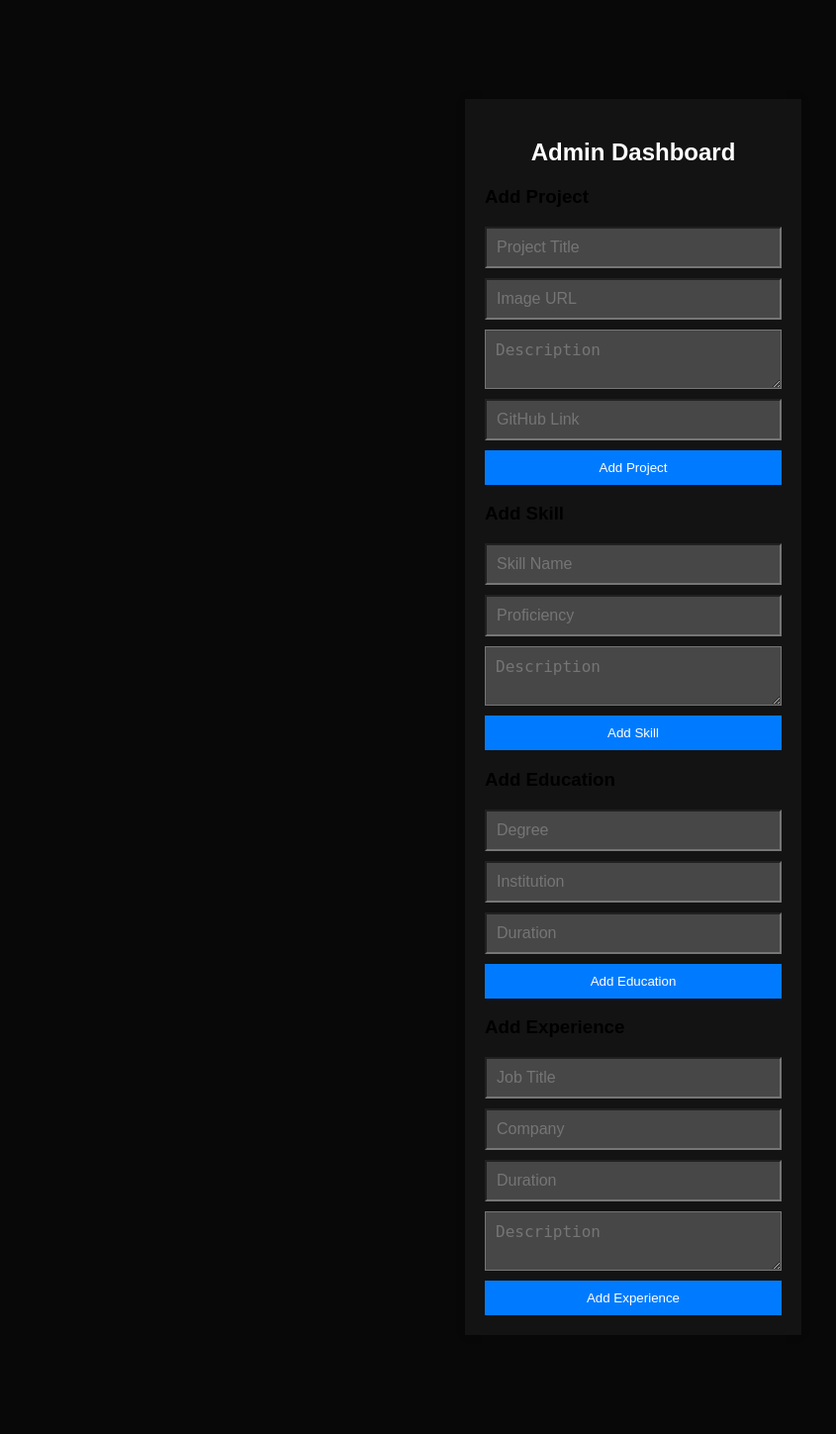
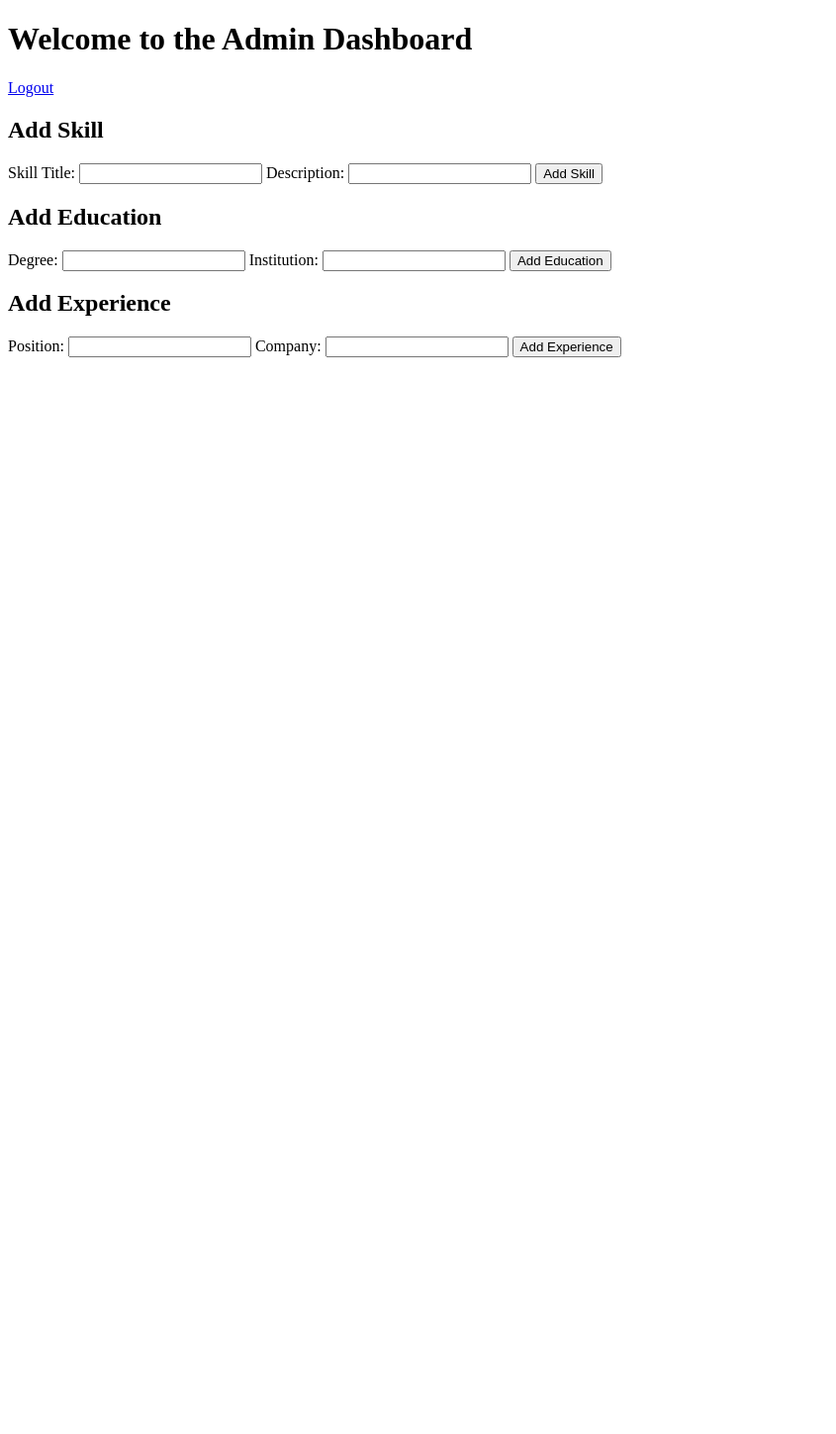
Before and after one commit to theodorostaloumtzis/portfolio_website, a Flask app: template templates/dashboard.html in a window 1280 px wide. Shown: the whole page at 99% size, without its empty margins (0-845 px from the left). After the commit the page ends 361 px from the top, so only its background shows below. Run offline with Flask 3, Linux system fonts and the light colour scheme; the template is opened without the code that fills it, so the values that code supplies are empty.

Commit message:
Update dashboard.html

```diff
--- a/templates/dashboard.html
+++ b/templates/dashboard.html
@@ -2,61 +2,76 @@
 <html lang="en">
 <head>
     <meta charset="UTF-8">
+    <meta name="viewport" content="width=device-width, initial-scale=1.0">
     <title>Admin Dashboard</title>
-    <link rel="stylesheet" href="{{ url_for('static', filename='css/style1.css') }}">
 </head>
 <body>
-    <div class="dashboard-container">
+    <h1>Welcome to the Admin Dashboard</h1>
+    <a href="{{ url_for('logout') }}">Logout</a>
 
-        <h2>Admin Dashboard</h2>
+    <!-- Add Skills Form -->
+    <h2>Add Skill</h2>
+    <form id="skillForm">
+        <label for="skillTitle">Skill Title:</label>
+        <input type="text" id="skillTitle" required>
+        <label for="skillDescription">Description:</label>
+        <input type="text" id="skillDescription" required>
+        <button type="button" onclick="addSkill()">Add Skill</button>
+    </form>
 
-        <!-- Add Project -->
-        <div>
-            <h3>Add Project</h3>
-            <form onsubmit="addProject(event)">
-                <input type="text" id="projectTitle" placeholder="Project Title" required />
-                <input type="text" id="projectImage" placeholder="Image URL" required />
-                <textarea id="projectDescription" placeholder="Description"></textarea>
-                <input type="text" id="projectGithub" placeholder="GitHub Link" required />
-                <button type="submit">Add Project</button>
-            </form>
-        </div>
+    <!-- Add Education Form -->
+    <h2>Add Education</h2>
+    <form id="educationForm">
+        <label for="educationTitle">Degree:</label>
+        <input type="text" id="educationTitle" required>
+        <label for="institution">Institution:</label>
+        <input type="text" id="institution" required>
+        <button type="button" onclick="addEducation()">Add Education</button>
+    </form>
 
-        <!-- Add Skill -->
-        <div>
-            <h3>Add Skill</h3>
-            <form onsubmit="addSkill(event)">
-                <input type="text" id="skillName" placeholder="Skill Name" required />
-                <input type="text" id="skillProficiency" placeholder="Proficiency" required />
-                <textarea id="skillDescription" placeholder="Description"></textarea>
-                <button type="submit">Add Skill</button>
-            </form>
-        </div>
+    <!-- Add Experience Form -->
+    <h2>Add Experience</h2>
+    <form id="experienceForm">
+        <label for="position">Position:</label>
+        <input type="text" id="position" required>
+        <label for="company">Company:</label>
+        <input type="text" id="company" required>
+        <button type="button" onclick="addExperience()">Add Experience</button>
+    </form>
 
-        <!-- Add Education -->
-        <div>
-            <h3>Add Education</h3>
-            <form onsubmit="addEducation(event)">
-                <input type="text" id="educationDegree" placeholder="Degree" required />
-                <input type="text" id="educationInstitution" placeholder="Institution" required />
-                <input type="text" id="educationDuration" placeholder="Duration" required />
-                <button type="submit">Add Education</button>
-            </form>
-        </div>
+    <script>
+        async function addSkill() {
+            const title = document.getElementById('skillTitle').value;
+            const description = document.getElementById('skillDescription').value;
+            await fetch('/api/skills', {
+                method: 'POST',
+                headers: { 'Content-Type': 'application/json' },
+                body: JSON.stringify({ title, description })
+            });
+            alert('Skill added successfully');
+        }
 
-        <!-- Add Experience -->
-        <div>
-            <h3>Add Experience</h3>
-            <form onsubmit="addExperience(event)">
-                <input type="text" id="experienceTitle" placeholder="Job Title" required />
-                <input type="text" id="experienceCompany" placeholder="Company" required />
-                <input type="text" id="experienceDuration" placeholder="Duration" required />
-                <textarea id="experienceDescription" placeholder="Description"></textarea>
-                <button type="submit">Add Experience</button>
-            </form>
-        </div>
-    </div>
+        async function addEducation() {
+            const title = document.getElementById('educationTitle').value;
+            const institution = document.getElementById('institution').value;
+            await fetch('/api/education', {
+                method: 'POST',
+                headers: { 'Content-Type': 'application/json' },
+                body: JSON.stringify({ title, institution })
+            });
+            alert('Education added successfully');
+        }
 
-    <script src="script.js"></script>
+        async function addExperience() {
+            const position = document.getElementById('position').value;
+            const company = document.getElementById('company').value;
+            await fetch('/api/experience', {
+                method: 'POST',
+                headers: { 'Content-Type': 'application/json' },
+                body: JSON.stringify({ position, company })
+            });
+            alert('Experience added successfully');
+        }
+    </script>
 </body>
 </html>
```
